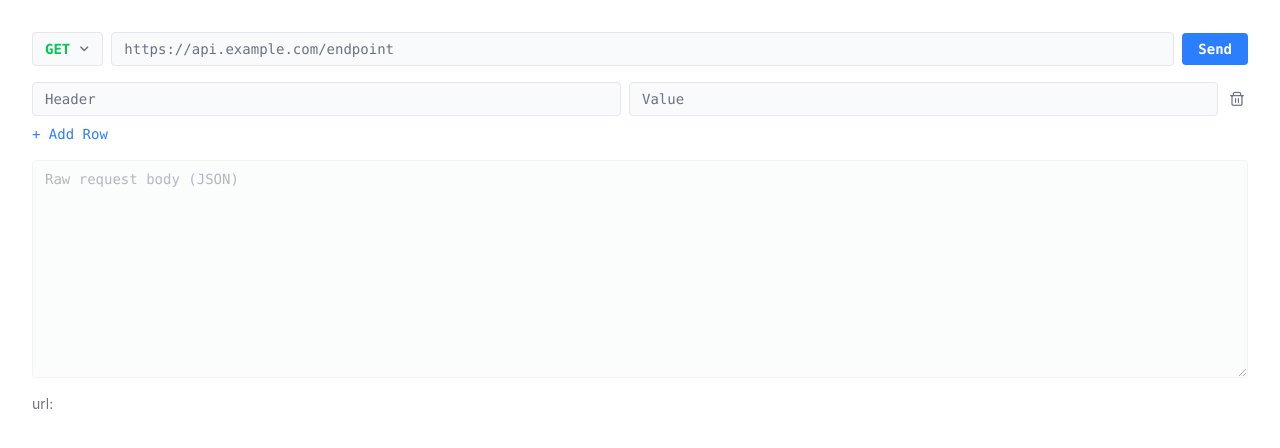
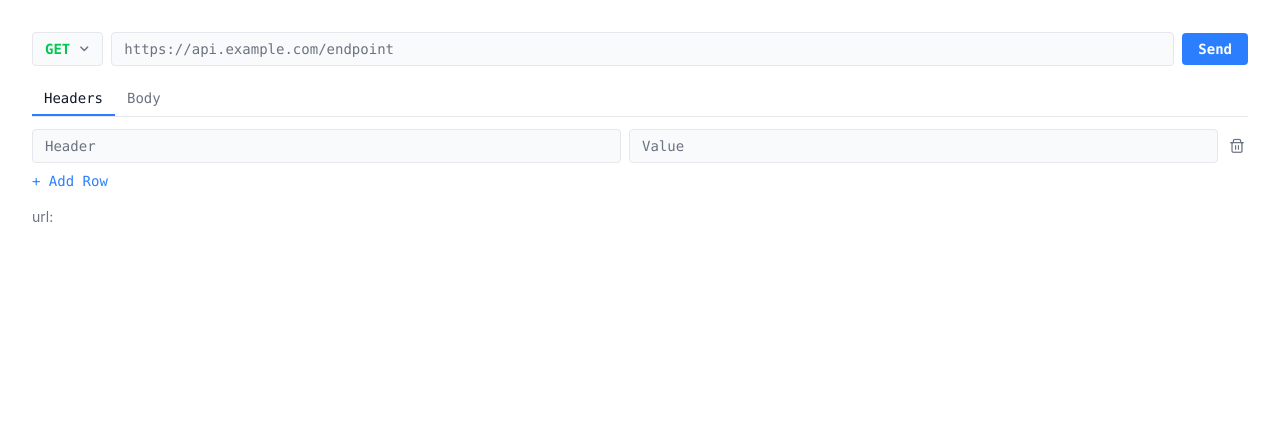
Before and after one commit to AndrewRatnikov/ReqLab, a Vue app: page / in a window 1280 px wide. Shown: the top 448 px of the page. Built offline with nearby package versions, Linux system fonts and the light colour scheme.

Commit message:
feat: implement tab switcher for Headers and Body in App.vue

```diff
--- a/src/App.vue
+++ b/src/App.vue
@@ -11,10 +11,30 @@ const { method, url, headers, body, loading, response, error, latencyMs, send, c
   useFetchClient()
 
 const bodyTabRef = ref<InstanceType<typeof BodyTab> | null>(null)
+const activeTab = ref<'headers' | 'body'>('headers')
 
 function trySend() {
   if (!bodyTabRef.value?.validate()) return
   send()
+}
+
+const tabListPt = {
+  root: { class: 'flex gap-1 border-b border-border' },
+}
+
+const tabPt = {
+  root: ({ context }: { context: { active: boolean } }) => ({
+    class: [
+      'cursor-pointer border-b-2 px-3 py-1.5 font-mono text-sm transition-colors',
+      context.active
+        ? 'border-blue-500 text-text-base'
+        : 'border-transparent text-text-muted hover:text-text-base',
+    ],
+  }),
+}
+
+const tabPanelsPt = {
+  root: { class: 'pt-3' },
 }
 </script>
 
@@ -29,8 +49,20 @@ function trySend() {
         <UrlBar v-model="url" @send="trySend" />
         <SendButton :loading="loading" @send="trySend" @cancel="cancel" />
       </div>
-      <HeadersTab v-model="headers" />
-      <BodyTab ref="bodyTabRef" v-model="body" :method="method" />
+      <PTabs :value="activeTab" @update:value="activeTab = $event as 'headers' | 'body'">
+        <PTabList :pt="tabListPt">
+          <PTab value="headers" :pt="tabPt">Headers</PTab>
+          <PTab value="body" :pt="tabPt">Body</PTab>
+        </PTabList>
+        <PTabPanels :pt="tabPanelsPt">
+          <PTabPanel value="headers">
+            <HeadersTab v-model="headers" />
+          </PTabPanel>
+          <PTabPanel value="body">
+            <BodyTab ref="bodyTabRef" v-model="body" :method="method" />
+          </PTabPanel>
+        </PTabPanels>
+      </PTabs>
       <p class="text-sm text-text-muted">url: {{ url }}</p>
       <p v-if="latencyMs !== null" class="text-sm text-text-muted">latency: {{ latencyMs }}ms</p>
       <pre v-if="response" class="text-xs">{{ response }}</pre>
```
Also changed, not shown: 1 other file (tests, documents, lock files or other folders).
